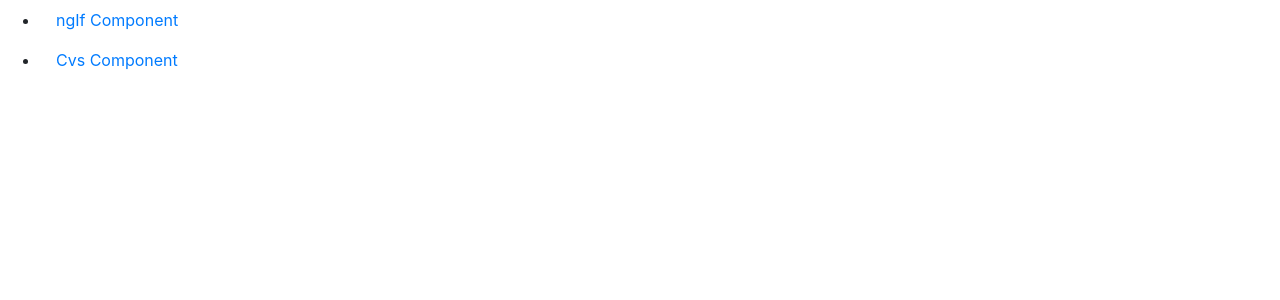
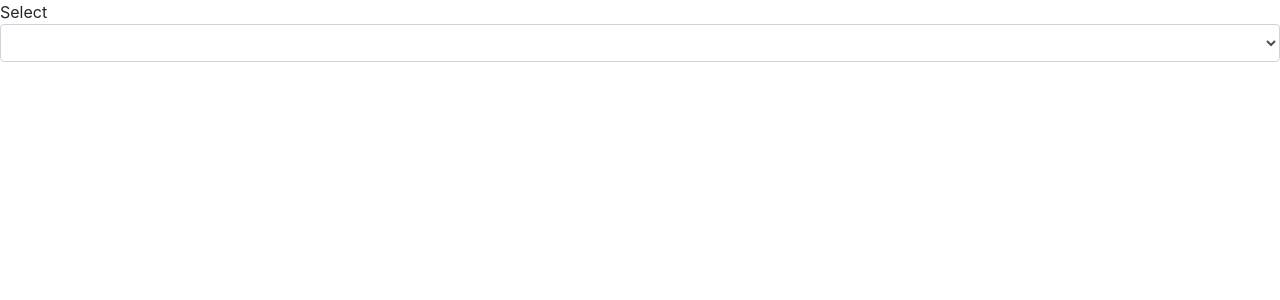
Before and after one commit to Haloua-2005/NewFolderProjectGMC, an Angular app: page / in a window 1280 px wide. Shown: the top 300 px of the page. Built offline with nearby package versions, Linux system fonts and the light colour scheme.

Commit message:
Trigger_a_route_Checkpoint

```diff
--- a/src/app/app.component.html
+++ b/src/app/app.component.html
@@ -1,11 +1,3 @@
-<ul class="nav-group">
-  <li class="nav-item">
-    <a class="nav-link" [routerLink]="['ngIf']" routerLinkActive="Activated" >ngIf Component</a>
-  </li>
-  <li class="nav-item">
-    <a class="nav-link" [routerLink]="['cv']" routerLinkActive="Activated">Cvs Component</a>
-  </li>
-
-</ul>
-
+<header>Select </header>
+<app-router-simulator></app-router-simulator>
 <router-outlet></router-outlet>
--- a/src/app/app.module.ts
+++ b/src/app/app.module.ts
@@ -9,7 +9,8 @@ import { NgIfComponent } from './ng-if/ng-if.component';
 import { AttributesComponent } from './attributes/attributes.component';
 import { DefaultImagePipe } from './default-image.pipe';
 import {FormsModule} from '@angular/forms';
-import { CVsComponent } from './cvs/cvs.component'
+import { CVsComponent } from './cvs/cvs.component';
+import { RouterSimulatorComponent } from './router-simulator/router-simulator.component'
 
 @NgModule({
   declarations: [
@@ -19,7 +20,8 @@ import { CVsComponent } from './cvs/cvs.component'
     NgIfComponent,
     AttributesComponent,
     DefaultImagePipe,
-    CVsComponent
+    CVsComponent,
+    RouterSimulatorComponent
   ],
   imports: [
     BrowserModule,
--- /dev/null
+++ b/src/app/router-simulator/router-simulator.component.html
@@ -0,0 +1,7 @@
+<select
+(click)="linker()"
+[(ngModel)]="link"
+class="form-control">
+  <option value="cv" >CV component</option>
+  <option value="ngIf" >ngIf component</option>
+</select>
--- /dev/null
+++ b/src/app/router-simulator/router-simulator.component.ts
@@ -0,0 +1,25 @@
+import { Component, OnInit } from '@angular/core';
+import { Router } from '@angular/router';
+
+@Component({
+  selector: 'app-router-simulator',
+  templateUrl: './router-simulator.component.html',
+  styleUrls: ['./router-simulator.component.css']
+})
+export class RouterSimulatorComponent implements OnInit {
+
+  link:string
+
+  constructor(
+    private router:Router
+  ) { }
+
+  ngOnInit(): void {
+  }
+
+  linker() {
+    const LINK=[this.link]
+    this.router.navigate(LINK)
+  }
+
+}
```
Also changed, not shown: src/app/router-simulator/router-simulator.component.css (added), 1 other file (tests, documents, lock files or other folders).
